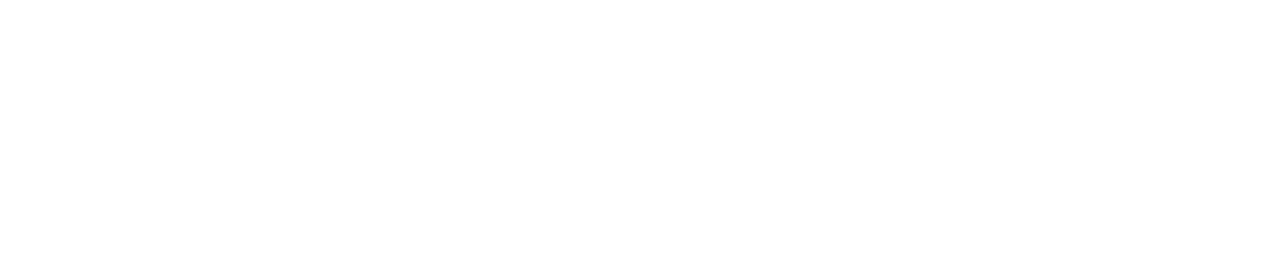
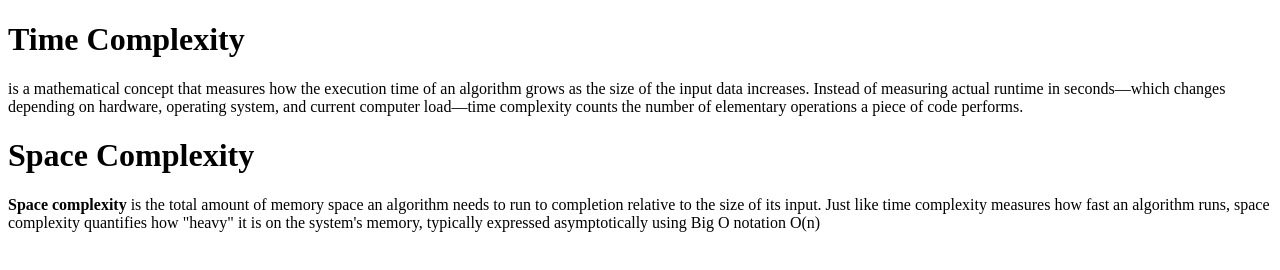
Before and after one commit to acciojob/time-and-space-complexity-Elamsp, a website: page main.html in a window 1280 px wide. Drawn offline with Linux system fonts and the light colour scheme.

Commit message:
created a submission

```diff
--- a/main.html
+++ b/main.html
@@ -8,6 +8,10 @@
 
 <body>
 	<!-- the entire body must be written by student -->
+	<h1>Time Complexity</h1>
+	<p> is a mathematical concept that measures how the execution time of an algorithm grows as the size of the input data increases. Instead of measuring actual runtime in seconds—which changes depending on hardware, operating system, and current computer load—time complexity counts the number of elementary operations a piece of code performs. </p>
+	<h1>Space Complexity</h1>
+	<p><b>Space complexity</b> is the total amount of memory space an algorithm needs to run to completion relative to the size of its input. Just like time complexity measures how fast an algorithm runs, space complexity quantifies how "heavy" it is on the system's memory, typically expressed asymptotically using Big O notation O(n)</p>
     <script type="text/javascript" src="./script.js">
 </script>
 
```
